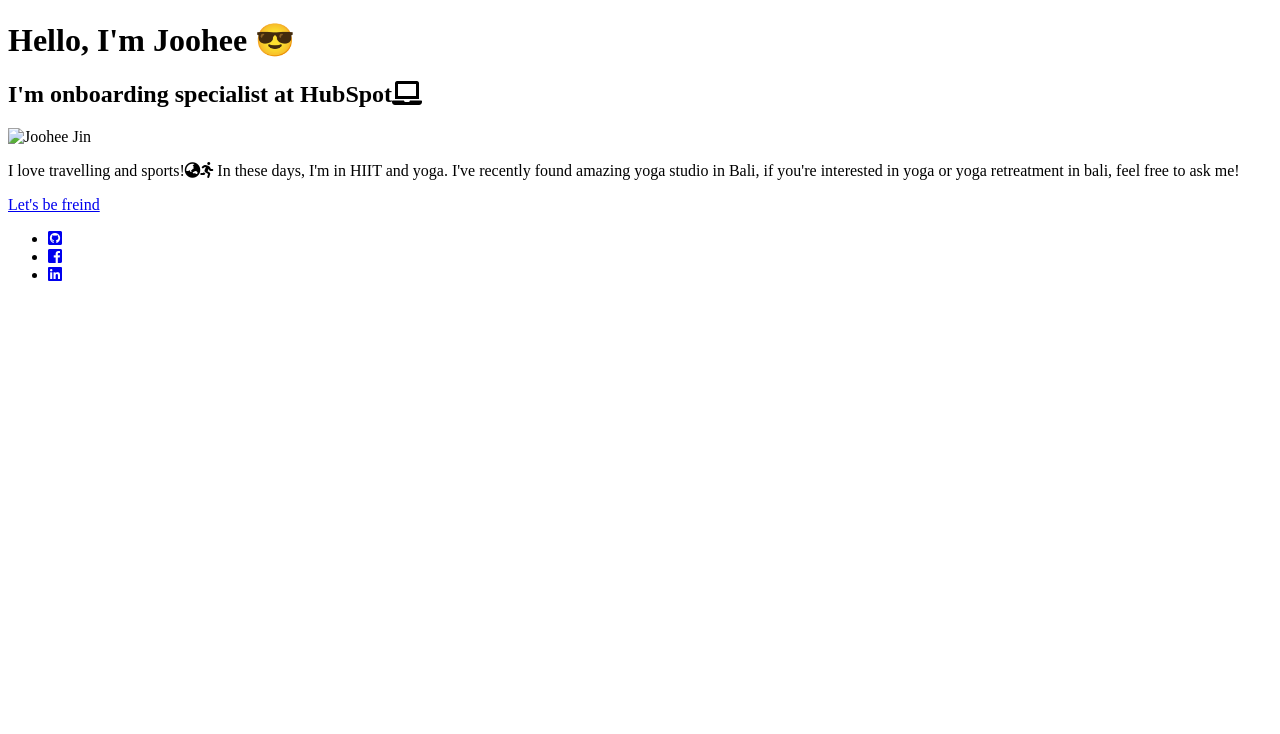
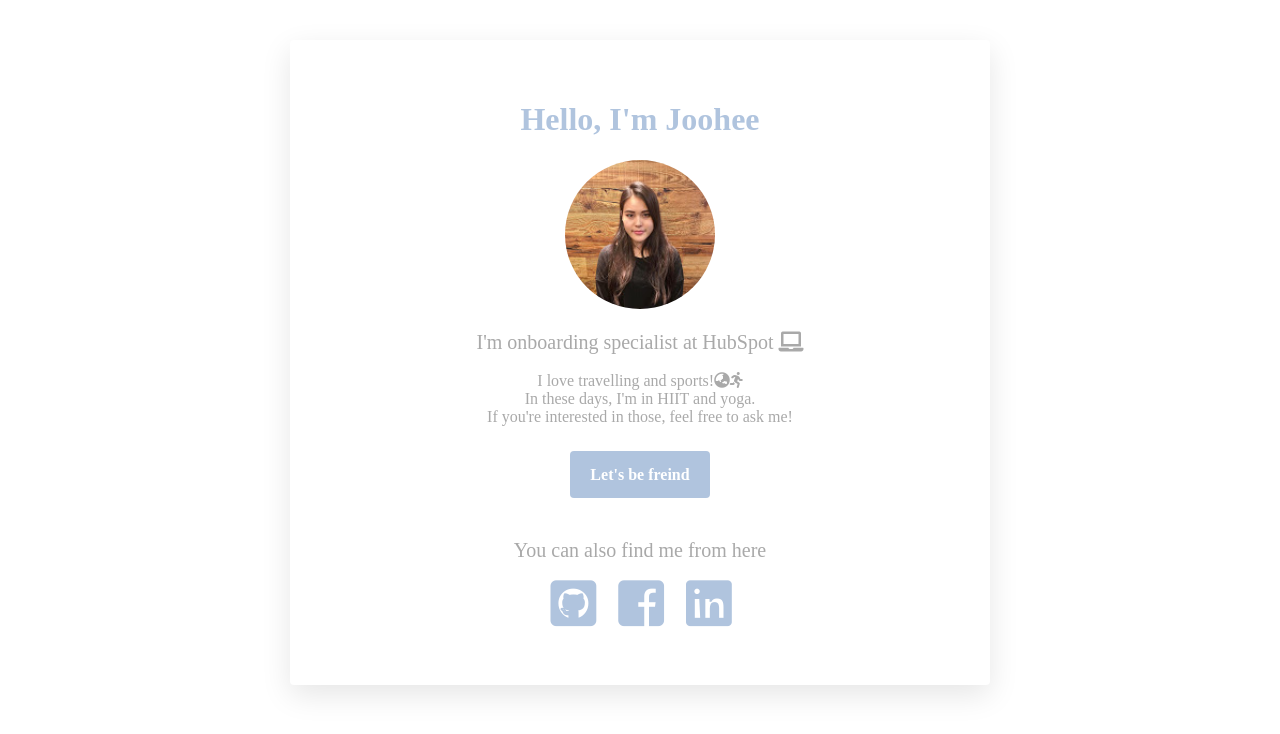
Before and after one commit to 0802wls/profile, a plain HTML site: page index.html in a window 1280 px wide. Drawn offline with Linux system fonts and the light colour scheme.

Commit message:
updating

```diff
--- a/index.html
+++ b/index.html
@@ -1,5 +1,6 @@
 <!DOCTYPE html>
 <link rel="stylesheet" href="https://use.fontawesome.com/releases/v5.6.3/css/all.css">
+<link rel="stylesheet" href="style.css">
 <html>
   <head>
     <title>My profile</title>
@@ -7,15 +8,21 @@
     <link rel="stylesheet" href="https://use.fontawesome.com/releases/v5.6.3/css/all.css" integrity="sha384-UHRtZLI+pbxtHCWp1t77Bi1L4ZtiqrqD80Kn4Z8NTSRyMA2Fd33n5dQ8lWUE00s/" crossorigin="anonymous">
   </head>
   <body>
-
-    <h1>Hello, I'm Joohee 😎</h1>
-    <h2>I'm onboarding specialist at HubSpot<i class="fas fa-laptop"></i></h2>
-    <img src="../shared/images/profile.png" width="100px" alt="Joohee Jin">
+    <div class="container">
+      <div class="card-white" id="introduction">
+    <h1>Hello, I'm Joohee </h1>
+    <img src="images/profile.jpg" class="img-circle" width="150px" alt="Joohee Jin">
+    <h2>I'm onboarding specialist at HubSpot <i class="fas fa-laptop"></i></h2>
     <p>
-     I love travelling and sports!<i class="fas fa-globe-asia"></i><i class="fas fa-running"></i> In these days, I'm in HIIT and yoga. I've recently found amazing yoga studio in Bali, if you're interested in yoga or yoga retreatment in bali, feel free to ask me!
+     I love travelling and sports!<i class="fas fa-globe-asia"></i><i class="fas fa-running"></i> <br>In these days, I'm in HIIT and yoga. <br>
+      If you're interested in those, feel free to ask me!
     </p>
-    <a href="https://www.facebook.com/jinjoohee" target="_blank">Let's be freind</a>
-    <ul>
+   <a href="https://www.facebook.com/jinjoohee" class="btn" target="_blank">Let's be freind</a>
+    <br>
+    <br>
+    <br>
+    <h2>You can also find me from here</h2>
+    <ul class="list-inline">
       <li>
         <a href="https://github.com/0802wls" target="_blank">
           <i class="fab fa-github-square"></i>
@@ -32,6 +39,7 @@
         </a>
       </li>
     </ul>
-
+      </div>
+    </div>
   </body>
 </html>
--- a/style.css
+++ b/style.css
@@ -1,6 +1,7 @@
 /* Colors and fonts */
 @import url("http://fonts.googleapis.com/css?family=Open+Sans:400,300,700|Poppins:300,400,500,700");
-
+@import url("https://fonts.googleapis.com/css2?family=Crimson+Text:ital@1&display=swap" rel="stylesheet")
+@import url("https://fonts.googleapis.com/css2?family=Crimson+Text:ital@0;1&family=Jacques+Francois&display=swap" rel="stylesheet")
 body {
   background: #F7F9FC;
   color: #575F7D;
@@ -8,23 +9,34 @@ body {
   font-size: 17px;
   font-weight: lighter;
 }
-h1, h2, h3 {
-  font-family: 'Roboto', sans-serif;
+h1{
+font-family: 'Crimson Text', serif;
+font-family: 'Jacques Francois', serif;
+}
+
+
+h2, h3 {
+  font-family: 'Crimson Text', serif;
   line-height: 100%;
 }
 h1 {
-  color: #FF00FF;
+  color: #B0C4DE;
   font-size: 32px;
   font-weight: 900;
 }
 h2 {
-  color: #DA70D6;
+  color: #A9A9A9;
   font-size: 20px;
   font-weight: lighter;
   font-weight: 500;
+  padding-bottom: 3px;
+  padding-top: 3px;
+}
+p{
+  color:#A9A9A9;
 }
 a {
-  font-family: 'Roboto', sans-serif;
+  font-family: 'Crimson Text', serif;
   text-decoration: none;
   color: #BA55D3;
   font-weight: 600;
@@ -33,3 +45,75 @@ a {
 a:hover {
   color: #00FF00;
 }
+
+
+
+/* Custom design with class (99% of your design) */
+.container {
+  width: 700px;
+  margin: 40px auto;
+}
+
+@media (max-width: 960px) {
+  /* For a screen < 960px, this CSS will be read */
+  .container {
+    width: 700px;
+  }
+}
+@media (max-width: 720px) {
+  /* For a screen < 720px, this CSS will be read */
+  .container {
+    width: 500px;
+  }
+}
+@media (max-width: 540px) {
+  /* For a screen < 540px, this CSS will be read */
+  .container {
+    width: 300px;
+  }
+}
+
+
+.card-white {
+  background-color: white;
+  padding: 40px;
+  box-shadow: 0px 10px 30px rgba(0,0,0,0.1);
+  border-radius: 4px;
+  margin: 20px 0px;
+  text-align: center;
+}
+.img-circle {
+  border-radius: 50%;
+}
+.btn {
+  background-color: #B0C4DE;
+  color: white;
+  padding: 15px 20px;
+  border-radius: 4px;
+}
+.btn:hover {
+  background-color: #EEE8AA;
+  color: white;
+}
+.list-inline {
+  color:
+  list-style: none;
+  padding-left: 0px;
+}
+
+.list-inline li {
+  display: inline;
+  padding: 10px;
+}
+.list-inline i {
+  font-size: 50px;
+  color:#B0C4DE;
+}
+.list-inline i:hover {
+  color: #EEE8AA;
+}
+
+/* Design adjustments using id (1% design remaining) */
+#introduction p {
+  margin-bottom: 40px;
+}
```
